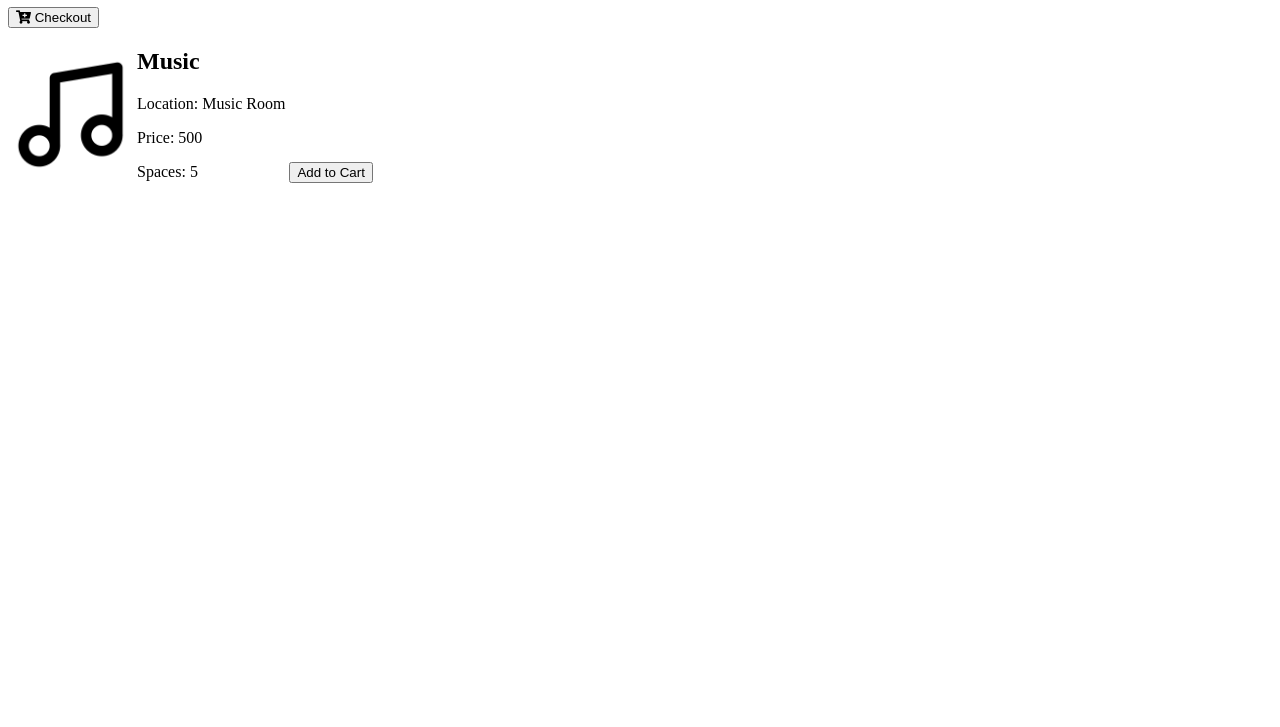
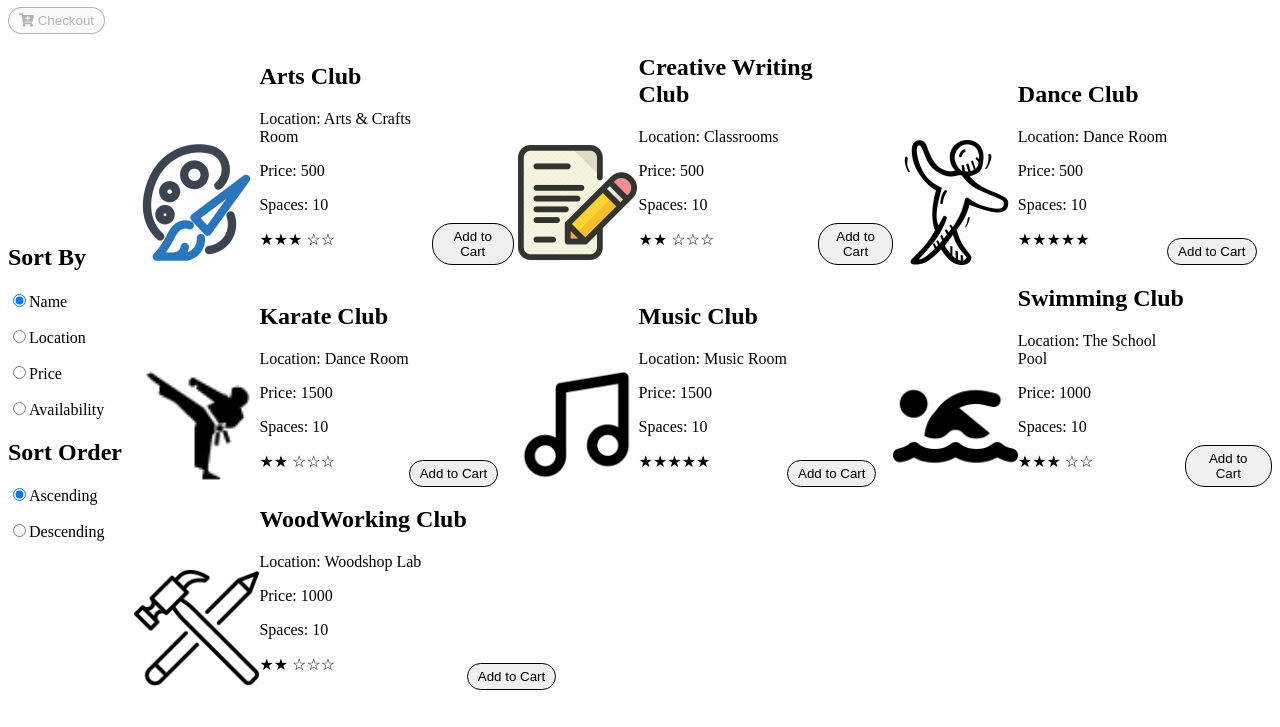
Before and after one commit to buks1e/CST3144CW1, a plain HTML site: page index.html in a window 1280 px wide. Shown: the part 73-800 px from the top of the page. Drawn offline with nearby package versions, Linux system fonts and the light colour scheme.

Commit message:
Front End polished

```diff
--- /dev/null
+++ b/clubs.js
@@ -0,0 +1,73 @@
+let clubs = [
+    {
+        id:1,
+        subject: 'Music Club',
+        location: "Music Room",
+        price: 1500,
+        availableSlots: 10,
+        rating: 5,
+        image: "images/music_icon.png",
+        alt: 'Music Club Icon'
+    },
+    {
+        id:2,
+        subject: 'Swimming Club',
+        location: "The School Pool",
+        price: 1000,
+        availableSlots: 10,
+        rating: 3,
+        image: "images/swimming_icon.png",
+        alt: 'Swimming Club Icon'
+    },
+    {
+        id:3,
+        subject: 'Creative Writing Club',
+        location: "Classrooms",
+        price: 500,
+        availableSlots: 10,
+        rating: 2,
+        image: "images/writing_icon.png",
+        alt: 'Writing Club Icon'
+    },
+    {
+        id:4,
+        subject: 'Arts Club',
+        location: "Arts & Crafts Room",
+        price: 500,
+        availableSlots: 10,
+        rating: 3,
+        image: "images/arts_icon.png",
+        alt: 'Arts Club Icon'
+    },
+    {
+        id:5,
+        subject: 'WoodWorking Club',
+        location: "Woodshop Lab",
+        price: 1000,
+        availableSlots: 10,
+        rating: 2,
+        image: "images/woodworks_icon.png",
+        alt: 'Woodwork Club Icon'
+    },
+    {
+        id:6,
+        subject: 'Karate Club',
+        location: "Dance Room",
+        price: 1500,
+        availableSlots: 10,
+        rating: 2,
+        image: "images/karate_icon.png",
+        alt: 'Karate Club Icon'
+    },
+    {
+        id:7,
+        subject: 'Dance Club',
+        location: "Dance Room",
+        price: 500,
+        availableSlots: 10,
+        rating: 5,
+        image: "images/dance_icon.png",
+        alt: 'Dance Club Icon'
+    },
+
+]
--- a/index.html
+++ b/index.html
@@ -1,33 +1,70 @@
 <!DOCTYPE html>
 <html lang="en">
     <head>
-        <title>After School CLub</title>
+        <title>After School Club</title>
         <script src="https://unpkg.com/vue@2.7.8/dist/vue.js"></script>
         <link rel="stylesheet" href="https://cdnjs.cloudflare.com/ajax/libs/font-awesome/5.15.1/css/all.min.css">
+        <link rel="stylesheet" href="style.css">
     </head>
     <body>
         <div id="app">
             <header>
-                <h1 v-text="sitename"></h1>
-                <button v-on:click="showCheckout">
+                <h1 v-text="sitename" style="text-align: center;"></h1>
+                <button v-if="cartItemCount != '' || showProduct == false" v-on:click="showCheckout">
                     {{ cartItemCount }}
                     <span class="fas fa-cart-plus"></span>
                     Checkout
                 </button>
+                <button v-else disabled>
+                    <span class="fas fa-cart-plus"></span>
+                    Checkout</button>
             </header>
+
             <div v-if="showProduct">
+                <div class="prodPage" style="width: 10%;">
+                    <h2>Sort By</h3>
+                    <p><input type="radio" value="0" v-model="sortSetting">Name</p>
+                    <p><input type="radio" value="1" v-model="sortSetting">Location</p>
+                    <p><input type="radio" value="2" v-model="sortSetting">Price</p>
+                    <p><input type="radio" value="3" v-model="sortSetting">Availability</p>
+                    <h2>Sort Order</h3>
+                    <p><input type="radio" value="1" v-model="sortOrder">Ascending</p>
+                    <p><input type="radio" value="-1" v-model="sortOrder">Descending</p>
+                </div>
+                <div class="prodPage">
+                    <div style="display: inline-flex;flex-flow:wrap;">
+                        <div class="items" v-for="club in sortedClubs">
                             <img v-bind:src="club.image" v-bind:alt="club.alt" style="height: 125px; width: 125px; display: inline-block;">
                             <div id="info" style="display: inline-block;">
                                 <h2 v-text="club.subject"></h2>
                                 <p>Location: {{club.location}}</p>
                                 <p>Price: {{club.price}}</p>
                                 <p>Spaces: {{club.availableSlots}}</p>
+                                <p>
+                                    <span v-for="n in club.rating">★</span>
+                                    <span v-for="n in 5 - club.rating">☆</span>
+                                </p>
                             </div>
-                <button v-on:click="addCart" v-if="canAddToCart">Add to Cart</button>
+                            <button v-on:click="addCart(club)" v-if="canAddToCart(club)">Add to Cart</button>
                             <button disabled="disabled" v-else>Add to Cart</button>
+                        </div>
+                    </div>
+                </div>
             </div>
 
             <div v-else>
+                <h2>Cart Items</h2>
+                <div style="display: inline-flex;align-items: flex-end;margin: 1%;" v-for="club in cartDisplay">
+                    <img v-bind:src="club.image" v-bind:alt="club.alt" style="height: 125px; width: 125px; display: inline-block;">
+                    <div id="info" style="display: inline-block;">
+                        <h2 v-text="club.subject"></h2>
+                        <p>Location: {{club.location}}</p>
+                        <p>Price: {{club.price}}</p>
+                        <p>Spaces reserved: {{club.count}}</p >
+                    </div>
+                    <button v-on:click="removeFromCart(club)">Remove from Cart</button>
+                </div>
+                <div v-if="cartItemCount == ''"><p>Cart is Empty</p></div>
                 <h2>Checkout</h2>
                 <p>
                     <strong>First Name:</strong>
@@ -37,7 +74,7 @@
                     <strong>Last Name:</strong>
                     <input v-model.trim="order.lastName">
                 </p>
-                <p><strong>Phone Number:</strong> <input v-model="order.phone"></p>
+                <p><strong>Phone Number:</strong> <input v-model.number="order.phone" type="number"></p>
                     <strong>Emirate:</strong>
                     <select v-model="order.emirate">
                         <option disabled>--Emirate--</option>
@@ -51,25 +88,21 @@
                 <p>Phone Number: {{order.phone}}</p>
                 <p>Emirate: {{order.emirate}}</p>
 
-                <button v-on:click="submitForm">Place Order</button>
+                <button v-if="cartItemCount != ''" v-on:click="submitForm">Place Order</button>
+                <button v-else disabled v-on:click="submitForm">Place Order</button>
             </div>
         </div>
+        <script src="clubs.js"></script>
         <script>
             let app = new Vue ({
                 el: '#app',
                 data: {
+                    sortSetting: 0,
+                    sortOrder: 1,
                     showProduct: true,
                     sitename: "After School Club",
                     cart: [],
-                    club:{
-                        id:1,
-                        subject: 'Music',
-                        location: "Music Room",
-                        price: 500,
-                        availableSlots: 5,
-                        image: "images/music_icon.png",
-                        alt: 'Music Club Icon'
-                    },
+                    clubs: clubs,
                     order: {
                         firstName: '',
                         lastName: '',
@@ -84,23 +117,87 @@
                     }
                 },
                 methods: {
-                    addCart: function() {
-                        this.cart.push(this.club.id);
-                        this.club.availableSlots --;
+                    addCart: function(club) {
+                        this.cart.push(club.id);
+                        club.availableSlots --;
                     },
                     showCheckout: function(){
                         this.showProduct = this.showProduct ? false:true;
                     },
                     submitForm: function() {
                         alert('Order Placed');
+                    },
+                    canAddToCart: function(club){
+                        return club.availableSlots > 0;
+                    },
+                    removeFromCart: function(club){
+                        let toRemove = this.cart.indexOf(club.id);
+                        this.cart.splice(toRemove, 1);
+                        club.availableSlots ++;
                     }
+
                 },
                 computed:{
                     cartItemCount: function(){
                         return this.cart.length || "";
                     },
-                    canAddToCart: function(){
-                        return this.club.availableSlots > 0;
+                    sortedClubs() {
+                        let clubsArray = this.clubs.slice(0);
+                        let sort = this.sortOrder
+                        if(this.sortSetting == 1) {
+                            function compare(a,b) {
+                                if (a.location > b.location)
+                                    return sort;
+                                if (a.location < b.location)
+                                    return -sort;
+                                return 0;
+                            }
+                        }
+                        else if(this.sortSetting == 2) {
+                            function compare(a,b) {
+                                if (a.price > b.price)
+                                    return sort;
+                                if (a.price < b.price)
+                                    return -sort;
+                                return 0;
+                            }
+                        }
+                        else if(this.sortSetting == 3) {
+                            function compare(a,b) {
+                                if (a.availableSlots > b.availableSlots)
+                                    return sort;
+                                if (a.availableSlots < b.availableSlots)
+                                    return -sort;
+                                return 0;
+                            }
+                        }
+                        else{
+                            function compare(a,b) {
+                                if (a.subject > b.subject)
+                                    return sort;
+                                if (a.subject < b.subject)
+                                    return -sort;
+                                return 0;
+                            }
+                        }
+
+                        return clubsArray.sort(compare);
+                    },
+                    cartDisplay: function(){
+                        //create seperate list of lessons
+                        let clubsArray = this.clubs.slice(0);
+
+                        //adding a count property to each lesson object to count each time it appears in the cart
+                        clubsArray.forEach(item => {item.count = 0;});
+
+                        // Count occurrences in the cart
+                        for (let i of this.cart) {
+                            let j = clubsArray.find(item => item.id == i);
+                            if (j != undefined) {j.count++;}
+                        }
+
+                        // Filter clubs that are in the cart
+                        return clubsArray.filter(j => j.count > 0);
                     }
                 }
 
--- /dev/null
+++ b/style.css
@@ -0,0 +1,18 @@
+.prodPage{
+    display: table-cell;
+
+}
+.items{
+    display: flex;
+    flex-grow: 1;
+    justify-content: flex-start;
+    flex-direction: row;
+    align-items: flex-end;
+    width: 33%;
+}
+button{
+    border: 1px solid;
+    border-radius: 20px;
+    padding: 5px;
+    padding-inline: 10px;
+}
```
Also changed, not shown: images/arts_icon.png (added), images/dance_icon.png (added), images/karate_icon.png (added), images/swimming_icon.png (added), images/woodworks_icon.png (added), images/writing_icon.png (added). Lines whose indentation alone changed are shown as unchanged.
